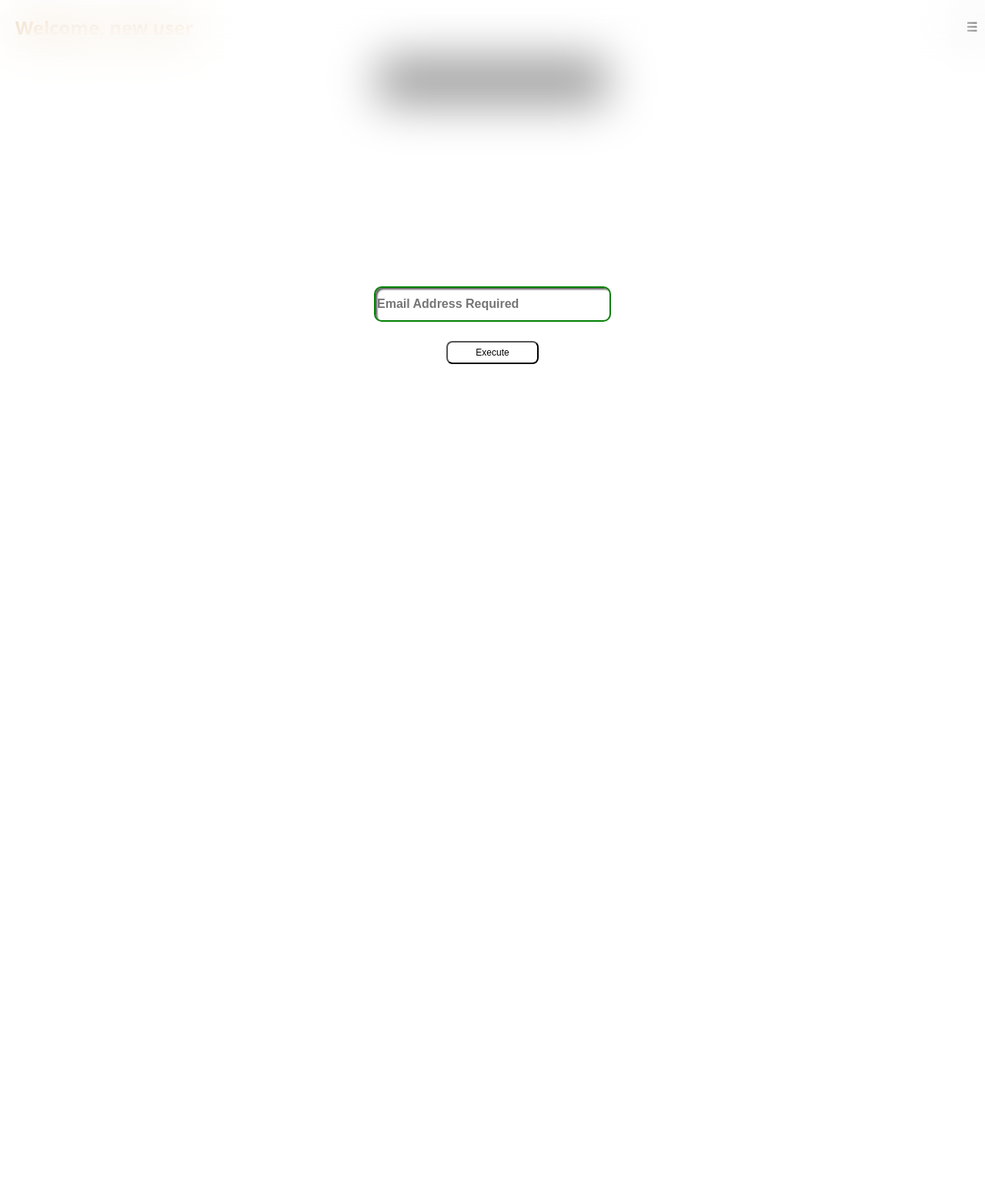
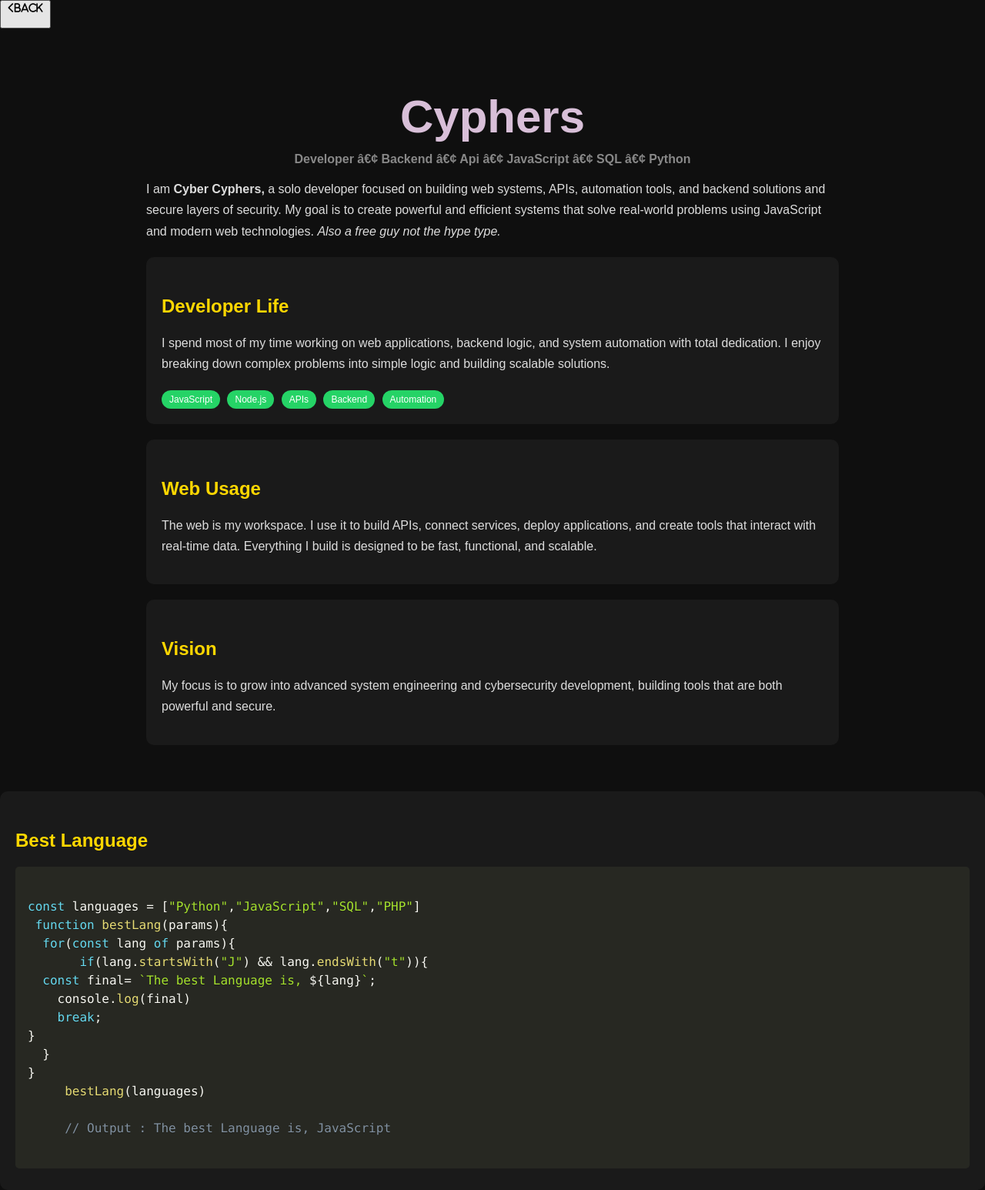
Before and after one commit to cybercyphers/cypher-api, a website: page Front_End/home_page/index.html in a window 1280 px wide. Shown: the whole page at 77% size. Before the commit the page ends 800 px from the top, so only its background shows below. Drawn offline with nearby package versions, Linux system fonts and the light colour scheme; no server answers.

Commit message:
Refactor index.html for improved structure and content

```diff
--- a/Front_End/home_page/index.html
+++ b/Front_End/home_page/index.html
@@ -1,293 +1,137 @@
+<!DOCTYPE html>
+<html lang="en">
+<head>
+<meta charset="UTF-8">
+<meta name="viewport" content="width=device-width, initial-scale=1.0">
+<title>About</title>
+<link rel="stylesheet" href="https://cdnjs.cloudflare.com/ajax/libs/font-awesome/7.0.1/css/all.min.css" />
 
-<!doctype html>
-<html lang ="en">
- <head>
-     <title>Welcome </title>
-     <meta property="og:name" content ="Cypher-api DashbBoard">
-     <meta property ="og:description" content ="Reliable api to make developers work faster and accurate"/>
-     <meta property ="og:image" content="https://panel-cyphers.nett.to/cyphers/cypher_prev"/>
-     <meta charset="utf-8"/>
-     <meta name="viewport"content="width=device-width, initial-scale=1.0,maximum-scale=1.0"/>
-     <meta property = "og:url" content = "https://panel-cyphers.nett.to/cyphers/"/>
-     <meta property ="og:type" content = "website"/>
+    <link href="https://cdnjs.cloudflare.com/ajax/libs/prism/1.29.0/themes/prism-okaidia.min.css" rel="stylesheet">
 <style>
-  body.light{
-  background-color: white;
-  color : black;
-  transition: 0.1s ease;
-}
-input.dark,label.dark,body.dark{
-  background-color: #524949;
-  color: white;
-  transition:  0.1s ease;
-}
-        #startEmail::placeholder{
-  font-weight: 700;
-    font-size: 16px;
-}
-  #startEmail {
-    font-size: 16px;
-    font-weight: 700;
-    background: transparent;
-    border: solid 2px green;
-    border-radius: 10px;
-    backdrop-filter: blur(30px);
-    box-shadow: inset 2.4px 2.3px 2px rgba(0,0,0,0.6);
-  }
-  #startButton{
-    cursor: pointer;
-    background: transparent;
-    backdrop-filter: blur(10px);
-    color: black;
-    font-size: 12px;
-    border-radius:8px;
-
+body{
+    margin:0;
+    font-family:Arial, sans-serif;
+    background:#0f0f0f;
+    color:white;
 }
 
-body{
-  touch-action: manipulation;
-  z-index: 10;
-  font-family: system-ui, sans-serif;
-  font-weight: 500;
+.container{
+    max-width:900px;
+    margin:auto;
+    padding:40px 20px;
 }
 
-#rightMenu{
-  touch-action : manipulation;
-  height : 100%;
-  width : 42vh;
-  position: fixed;
-    overflow-y : auto;
-  top : 0;
-  right : -1000px;
-  z-index: 50;
-  transition: 0.3s ease;
-    background: transparent;
-  backdrop-filter: blur(50px) contrast(104%) brightness(100%) saturate(200%);
-
-}
-.semi_right_menu{
-  display: grid;
-    grid-auto-rows :70px;
-  gap : 5px;
-
-
-}
-.menuItem{
-  display: flex;
-  flex-direction: row;
-  align-items: center;
-  justify-content: center;
-  border-radius: 10px;
-}
-.menuItem:hover{
-  background-color : #F0E9B1;
-
-}
-#openCloseMenu{
- position : absolute;
-  right : 10px;
-  font-weight: 700;
+h1{
+    color: thistle;
+    font-size:40px;
 }
 
-#Header{
-  position: fixed;
-  top: 0;
-  left: 0;
-  right: 0;
-  height: 70px;
-  display: flex;
-  align-items: center;
-  padding: 0 20px;
+h2{
+    color:gold;
+    margin-top:30px;
+}
 
-background: linear-gradient(to bottom,
-    rgba(255,255,255,0.40),
-    rgba(255,255,255,0.15),
-    rgba(255,255,255,0.01),
-    transparent);
+p{
+    line-height:1.7;
+    color:#ddd;
+}
 
-  backdrop-filter: blur(18px);
-  -webkit-backdrop-filter: blur(18px);
+.card{
+    background:#1a1a1a;
+    padding:20px;
+    border-radius:10px;
+    margin-top:20px;
+}
 
-  z-index: 40;
+.badge{
+    display:inline-block;
+    background:#25D366;
+    padding:5px 10px;
+    border-radius:20px;
+    font-size:12px;
+    margin:5px 5px 0 0;
 }
+    pre{
+    background:#0d1117;
+    padding:18px;
+    border-radius:10px;
+    overflow:auto;
+    line-height:1.2;
+    font-size:14px;
+}
+
+code{
+    white-space:pre;
+    display:block;
+}
+
 </style>
 </head>
 
-    <body style="opacity:1;" class="light">
-      <header id ="Header"><h2 id ="headerH2" onclick ="window.location.href='/cyphers/' "style="color : burlywood;"></h2>
-          <span id="openCloseMenu">&#9776;</span>
-      </header>
-      <div style="margin-top:75px;">
+<body>
 
+    <button onclick ="window.location.href='/cyphers/home_page'"><i class="fa-solid fa-chevron-left" style="width:50px; height:30px ; text-align:center; ">Back</i></button>
+<div class="container">
+<div style="text-align:center;">
+    <h1 style="margin-bottom:12px; font-size:60px;">Cyphers</h1>
+    <span style=" font-weight:700;margin-bottom:50px;color : #888; font-weight:bold;">Developer â€¢ Backend â€¢ Api â€¢ JavaScript â€¢ SQL â€¢ Python</span>
+    </div>
+    <p>
+        I am <strong>Cyber Cyphers,</strong> a solo developer focused on building web systems, APIs, automation tools, and backend solutions and secure layers of security.
+        My goal is to create powerful and efficient systems that solve real-world problems using JavaScript and modern web technologies. <em>Also a free guy not the hype type.</em>
+    </p>
 
-        <div style = "display: flex; justify-content: center; align-items: center; width: auto; height: auto;">
-        <div id ="ipContainer" style =" width: 300px; height: 60px; border-radius: 15px; background-color: #999999; display: flex; justify-content: center; align-items: center; touch-action:manipulation;">IP loading....</div>
+    <div class="card">
+        <h2>Developer Life</h2>
+        <p>
+            I spend most of my time working on web applications, backend logic, and system automation with total dedication.
+            I enjoy breaking down complex problems into simple logic and building scalable solutions.
+        </p>
+
+        <span class="badge">JavaScript</span>
+        <span class="badge">Node.js</span>
+        <span class="badge">APIs</span>
+        <span class="badge">Backend</span>
+        <span class="badge">Automation</span>
     </div>
-          <br/>
 
-    <div id ="start" style="display:block;">
-          <div style="position : fixed; z-index:499; inset:0; background:transparent; backdrop-filter:blur(30px);"></div>
-       <div style =" position :fixed;width:400px; height:280px; border-radius :28px;  background:rgba(255,255,255,.2);
+    <div class="card">
+        <h2>Web Usage</h2>
+        <p>
+            The web is my workspace. I use it to build APIs, connect services, deploy applications, and create tools
+            that interact with real-time data. Everything I build is designed to be fast, functional, and scalable.
+        </p>
+    </div>
 
-backdrop-filter:blur(25px) brightness(120%) contrast(100%) saturate(90%);
-
-border:1px solid rgba(255,255,255,.3);
-
-color:white;
-                    display:flex; justify-content:center; align-items:center; margin:0; top:50%; left:50%; transform:translate(-50%,-50%); z-index:500;">
-
-  <form style ="display : flex; justify-content:center; flex-direction:column; align-items : center;" id="emailForm">
-
-  <label id="label" style=" font-weight:900; "for="startEmail">Please Enter your Email to continue</label><br/>
-
-  <input id="startEmail" type="email" name = "startEmail" style="height: 40px; width: 300px; " placeholder="Email Address Required "/>
-  <br/>
-  <button id ="startButton" style=" display:block; margin-top:3px;width:120px; height: 30px;">Execute</button>
-  </form>
+    <div class="card">
+        <h2>Vision</h2>
+        <p>
+            My focus is to grow into advanced system engineering and cybersecurity development,
+            building tools that are both powerful and secure. </p>
     </div>
 
 </div>
-
-
-
-   <div id = "rightMenu">
-      <div class ="semi_right_menu">
-        <div onclick = "window.location.href='/cyphers/'"class ="menuItem">Home </div>
-        <div class = "menuItem" id ="Theme">Theme</div>
-        <div class ="menuItem" onclick="logout()">Report</div>
-        <div class ="menuItem" onclick="about()">About</div>
-          <div class ="menuItem">Logout</div>
-          <div class = "menuItem">clear cookies</div>
-          <div class ="menuItem">resend</div>
-          <div class = "menuItem">help</div>
-  </div>
-   </div>
-      </div>
-      <footer id ="Footer"></footer>
-
-    <script>
-          document.addEventListener("DOMContentLoaded", () => {
-            console.log("website load was successfull")
-  // theme
-  const button = document.getElementById("Theme");
-
-  // 1) APPLY THEME IMMEDIATELY
-  let savedTheme = localStorage.getItem("theme");
-
-  if (!savedTheme) {
-    const systemTheme =
-      window.matchMedia("(prefers-color-scheme: dark)").matches;
-
-    savedTheme = systemTheme ? "dark" : "light";
-
-    localStorage.setItem("theme", savedTheme);
-   console.log("Theme saved to localStorage");
-  }
-
-  document.body.classList.remove("light", "dark");
-  document.body.classList.add(savedTheme);
-
-  function changeIcon(){
-if(document.body.classList.contains("dark")){
-    button.innerHTML ="Light Mode";
-  }else{
-  button.innerHTML = "Dark Mode";
+    <div class="card">
+        <h2>Best Language</h2>
+      <pre><code class="language-javascript">
+const languages = ["Python","JavaScript","SQL","PHP"]
+ function bestLang(params){
+  for(const lang of params){
+       if(lang.startsWith("J") && lang.endsWith("t")){
+  const final= `The best Language is, ${lang}`;
+    console.log(final)
+    break;
 }
   }
+}
+     bestLang(languages)
 
-  // 2) TOGGLE ON CLICK
-  button.addEventListener("click", () => {
-    changeIcon()
-    let currentTheme = localStorage.getItem("theme");
+     // Output : The best Language is, JavaScript
+        </code></pre>
+</div>
 
-    document.body.classList.remove("light", "dark");
+<script src="https://cdnjs.cloudflare.com/ajax/libs/prism/1.29.0/prism.min.js"></script>
 
-    const newTheme =
-      currentTheme === "dark" ? "light" : "dark";
-
-    document.body.classList.add(newTheme);
-
-    localStorage.setItem("theme", newTheme);
-  });
-
-const rightMenu = document.getElementById("rightMenu")
-  const openCloseMenu = document.getElementById("openCloseMenu");
-let open = false
-  openCloseMenu.addEventListener("click",()=>{
-
-    if(open===false){
-  rightMenu.style.right = 0+"px";
-    return open = true;
-    }else{
-    rightMenu.style.right = -1000+"px";
- return open = false;
-    }
-  })
-document.addEventListener("click",(e)=>{
-  if(open&&!rightMenu.contains(e.target)&& !openCloseMenu.contains(e.target)){
-  rightMenu.style.right = -1000+"px";
-    open = false;
-  }
-})
-        window.iP=async function (){
-            try{
-            const ipReq = await fetch("/cyphers/ip");
-            const ipRes = await ipReq.json()
-          const ip = ipRes.ip;
-          return `Your Ip Address is : ${ip}`;
-            }catch(err){
-              console.log(err)
-            }
-         }
-            const ipContainer = document.getElementById("ipContainer");
-            (async ()=>{
-             const address=  await iP();
-              ipContainer.textContent = address;
-
-            })()
-
-              const emailForm=document.getElementById("emailForm");
-              emailForm.addEventListener("submit", async(e)=>{
-                  const StartEmail = document.getElementById("startEmail").value
-                  const start = document.getElementById("start");
-                  e.preventDefault()
-   const req = await fetch("https://panel-cyphers.nett.to/cyphers/startEmail",{
-       method : "POST",
-       headers : {
-       "Content-Type" : "application/json"
-},
-       body: JSON.stringify({
-          startEmail : StartEmail
-
- })
-   })
-       const res= await req.json();
-         if(res.message === "continue"){
-        localStorage.setItem("verified", "true")
-             location.reload()
-             localStorage.setItem("name",StartEmail);
-       start.style.display="none";
-   }
-                  else{
-   start.style.display="flex";              localStorage.setItem("verified","false")
-  }
-})
-function isVerified(){
-     if(localStorage.getItem("verified")==="true"){
- start.style.display ="none";
-}
-}
-              isVerified()
-              function update(){
-    const Header = document.getElementById("headerH2")
-     Header.innerHTML = `Welcome, ${localStorage.getItem("name") || 'new user'}`
-              }
-
-            update()
-});
-
-
-    </script>
-
+<script src="https://cdnjs.cloudflare.com/ajax/libs/prism/1.29.0/components/prism-javascript.min.js"></script>
 </body>
 </html>
```
Lines whose indentation alone changed are shown as unchanged.
